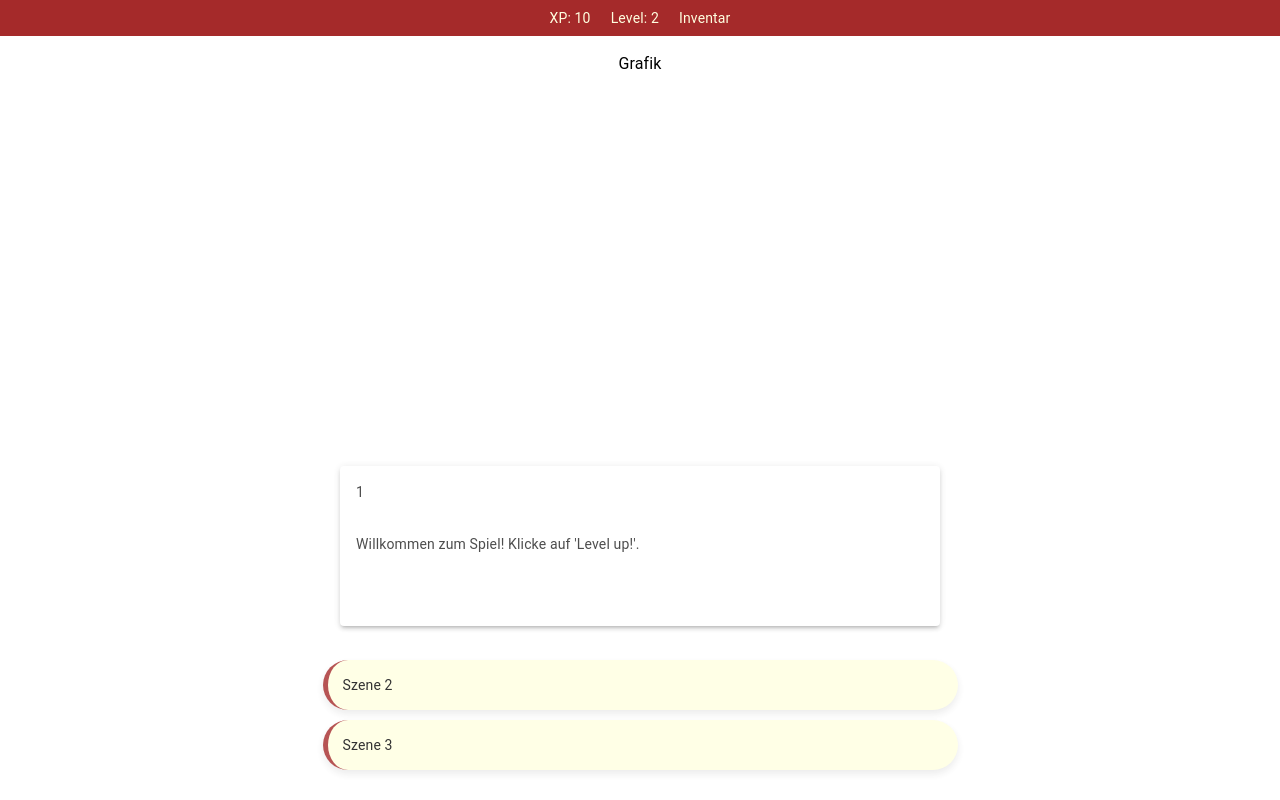
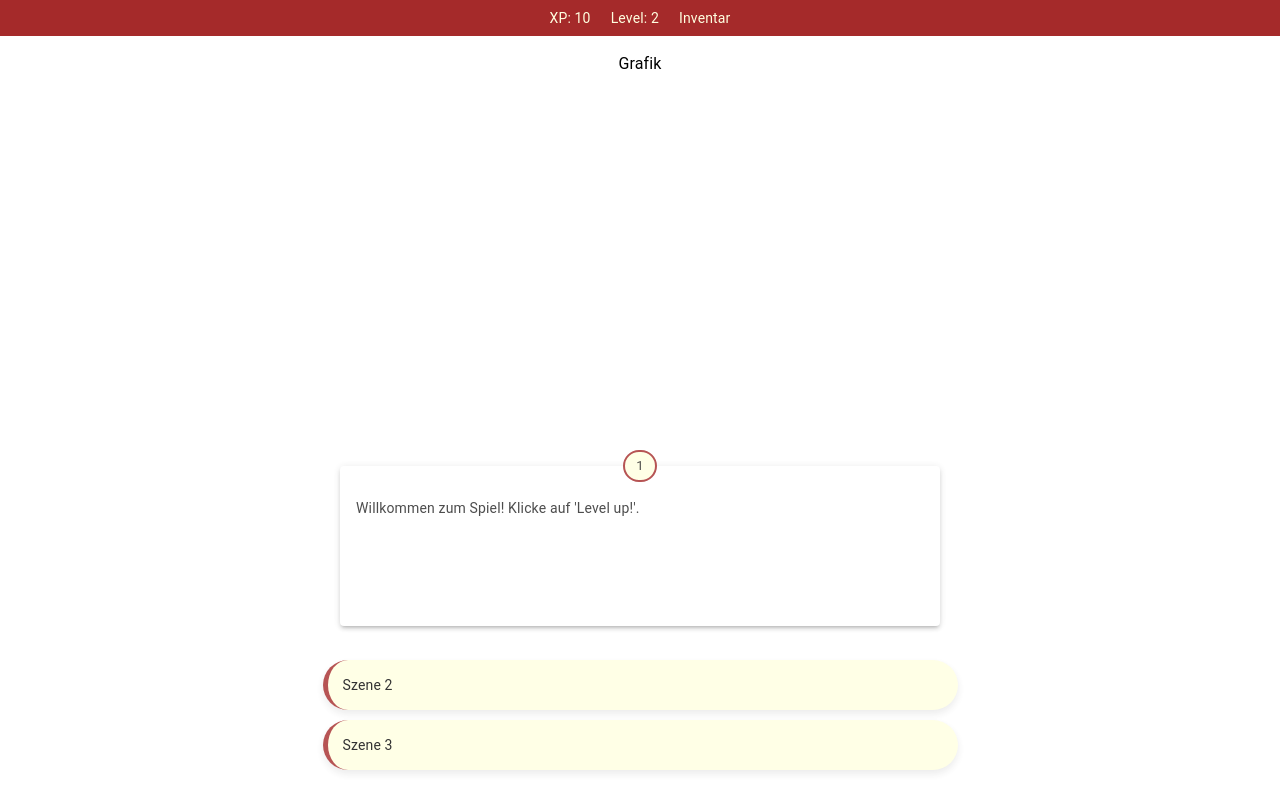
Before and after one commit to clio001/project-sodh, a Next.js app: page /main in a window 1280 px wide. Shown: the top 800 px of the page. Built offline with nearby package versions, Linux system fonts and the light colour scheme.

Commit message:
added szene number

```diff
--- a/app/main/page.jsx
+++ b/app/main/page.jsx
@@ -29,9 +29,23 @@ export default function Page() {
         <Box mb={2}>
           <Box sx={{ display: "flex", justifyContent: "center" }}>
             <Paper className="container-scenetext" elevation={3}>
-              <Typography variant="body2" sx={{ padding: "1rem" }}>
-                {selectedScene.title}
-              </Typography>
+              <Box
+                sx={{
+                  display: "flex",
+                  justifyContent: "center",
+                  marginTop: "-1rem",
+                }}
+              >
+                <Chip
+                  label={selectedScene.title}
+                  variant="outlined"
+                  sx={{
+                    bgcolor: "lightyellow",
+
+                    border: "2px solid brown",
+                  }}
+                />
+              </Box>
               <Typewriter text={selectedScene.description} speed={35} />
 
               <Typography variant="body2" sx={{ padding: "1rem" }}>
```
